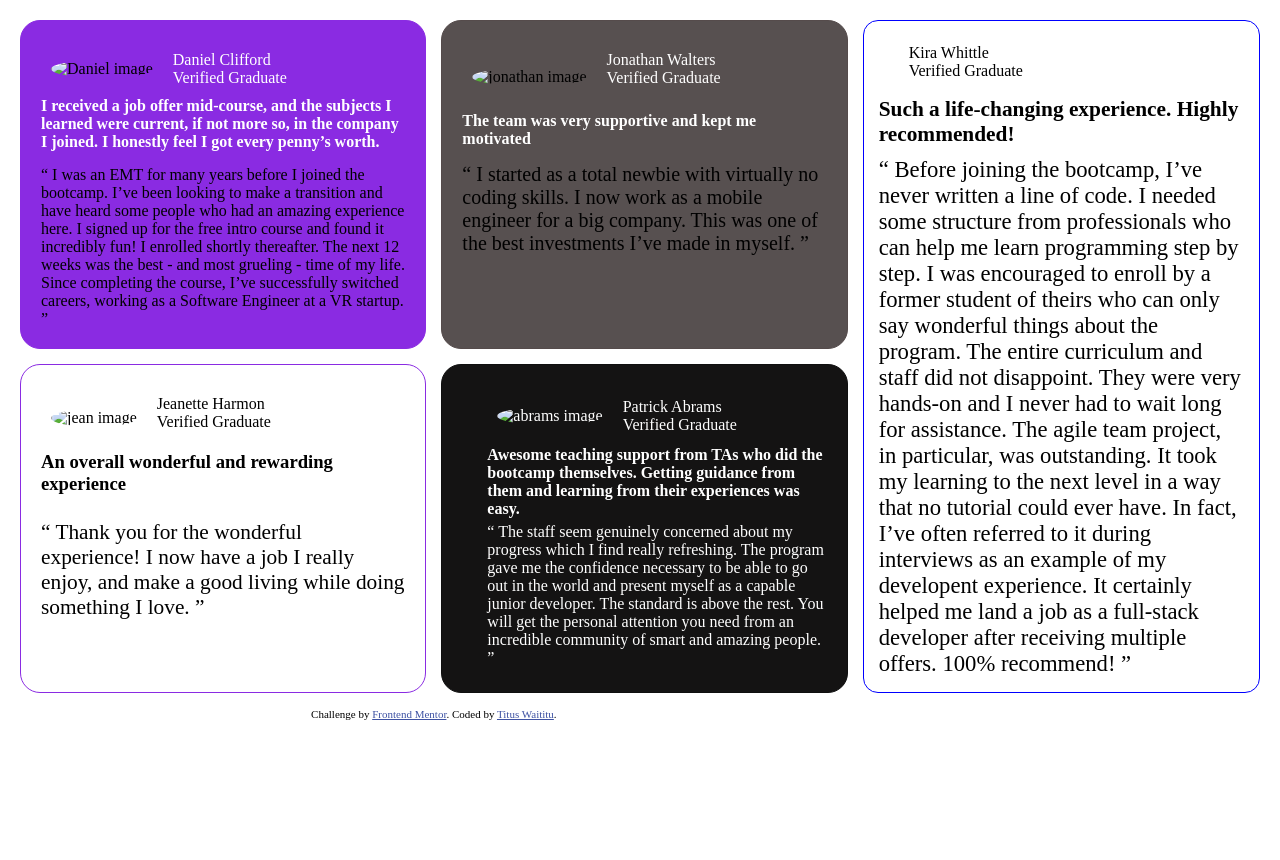
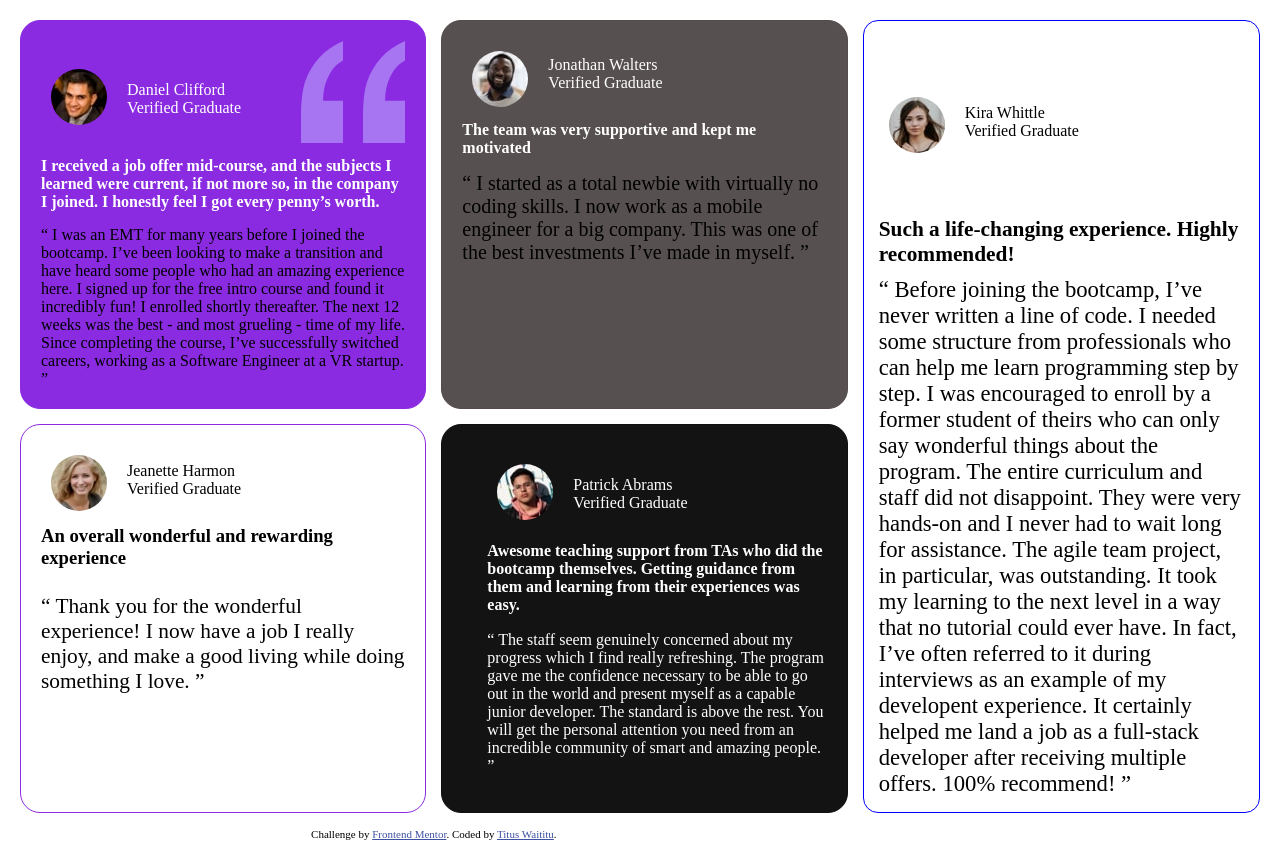
Before and after one commit to Andrea-tailas/grit-trial-assignment, a plain HTML site: page index.html in a window 1280 px wide. Before the commit the page ends 800 px from the top, so only its background shows below. Drawn offline with Linux system fonts and the light colour scheme; the site is published under a folder, as on GitHub Pages, so addresses that start at the root find nothing.

Commit message:
Update index.html

```diff
--- a/index.html
+++ b/index.html
@@ -29,14 +29,14 @@
     <div class="container1">
       <div class="display">
         <div class="img">
-          <img src="/grit-trial-assignment/images/image-daniel.jpg" alt="Daniel image">
+          <img src="images/image-daniel.jpg" alt="Daniel image">
         </div>
         <div class="credentials">
           Daniel Clifford<br>
           <span>Verified Graduate</span>
         </div>
         <div class="new-img">
-          <img src="/grit-trial-assignment/images/bg-pattern-quotation.svg" alt="">
+          <img src="images/bg-pattern-quotation.svg" alt="">
         </div>
       </div>
       <div class="intro">
@@ -54,7 +54,7 @@
     <div class="container2">
       <div class="display">
         <div class="img">
-          <img src="/grit-trial-assignment/images/image-jonathan.jpg" alt="jonathan image">
+          <img src="images/image-jonathan.jpg" alt="jonathan image">
         </div>
         <div class="credentials-jonathan">
           Jonathan Walters <br>
@@ -72,7 +72,7 @@
     <div class="container3">
       <div class="display">
         <div class="img">
-          <img src="/grit-trial-assignment/images/image-jeanette.jpg" alt="jean image">
+          <img src="images/image-jeanette.jpg" alt="jean image">
         </div>
         <div class="credentials-jean">
           Jeanette Harmon <br>
@@ -90,7 +90,7 @@
     <div class="container4">
       <div class="display">
         <div class="img">
-          <img src="/grit-trial-assignment/images/image-patrick.jpg" alt="abrams image">
+          <img src="images/image-patrick.jpg" alt="abrams image">
         </div>
         <div class="credentials-abrams">
           Patrick Abrams <br>
@@ -111,7 +111,7 @@
     <div class="container5">
       <div class="display">
         <div class="img">
-          <img src="/grit-trial-assignment/images/image-kira.jpg" alt="">
+          <img src="images/image-kira.jpg" alt="">
         </div>
         <div class="credentials-kira">
           Kira Whittle <br>
```
